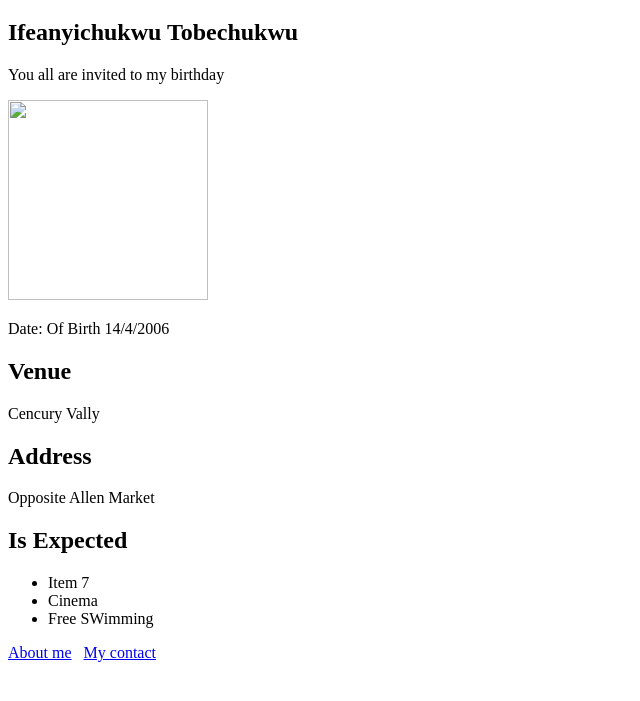
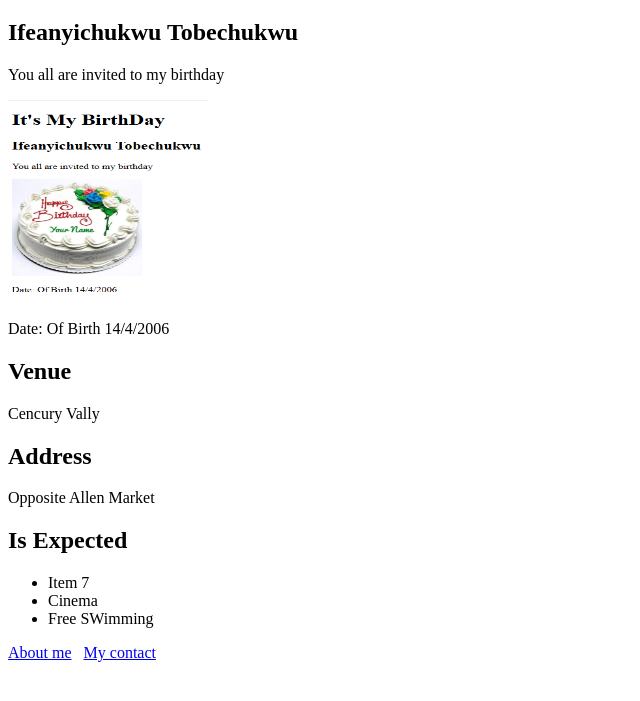
Before and after one commit to tobechukwu-ifeanyi/my-portfolio-birthday, a plain HTML site: page public/birthday.html in a window 1280 px wide. Shown: the part 61-762 px from the top of the page, without its empty margins (0-640 px from the left). Drawn offline with Linux system fonts and the light colour scheme.

Commit message:
Add files via upload

```diff
--- a/public/birthday.html
+++ b/public/birthday.html
@@ -10,7 +10,7 @@
     <h2>Ifeanyichukwu Tobechukwu</h2>
     <p>You all are invited to my birthday</p>
 
-    <img src="c:\Users\DE-PRINCE COMUTERS\Downloads\birthday cake.webp" height="200" width="200" alt="">
+    <img src="../assests/images/birthday-cake.png" height="200" width="200" alt="">
     <p>Date: Of Birth 14/4/2006</p>
     <h2>Venue</h2>
     <p></p>Cencury Vally</p>
```
Also changed, not shown: index.html (+1 -1 lines).
